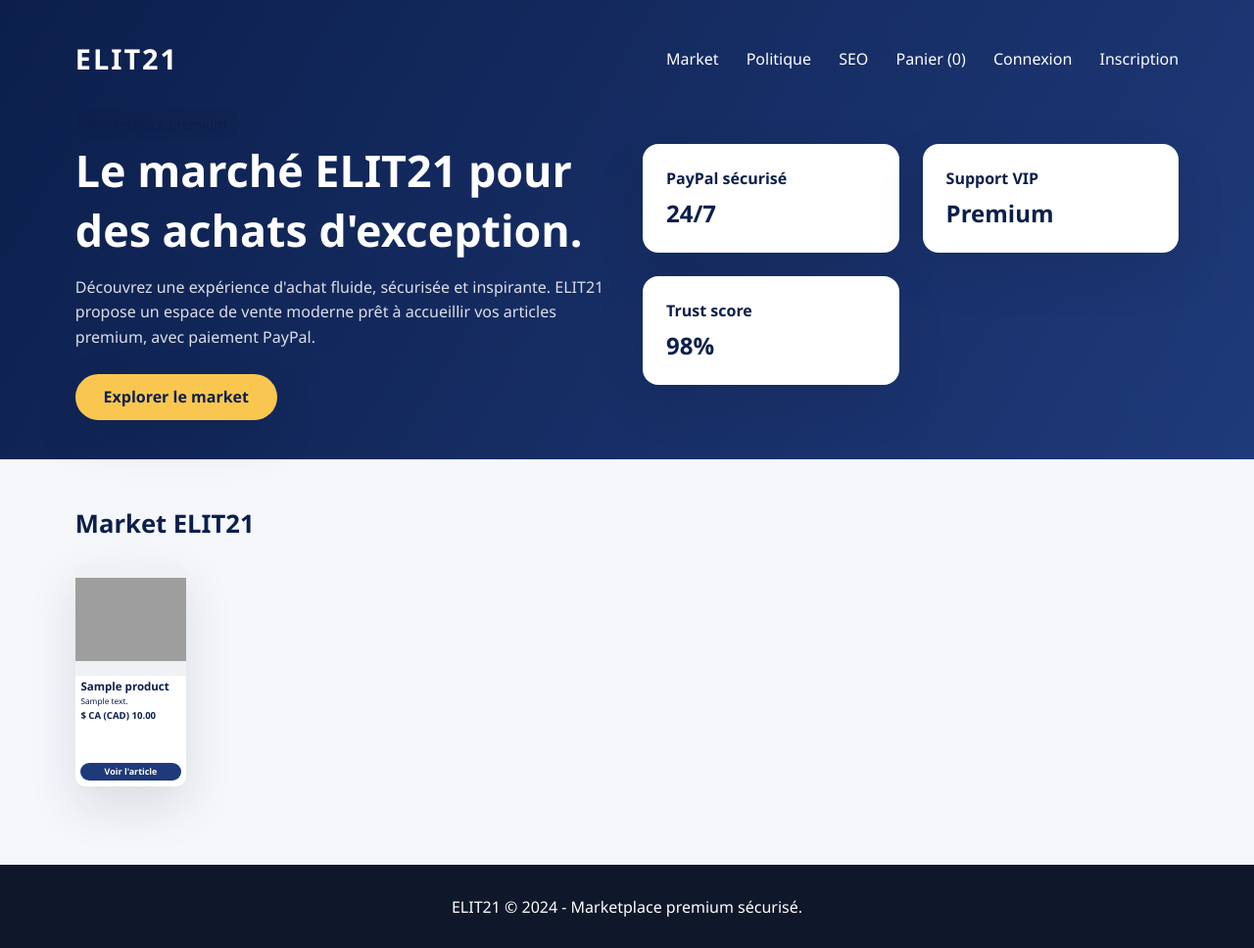
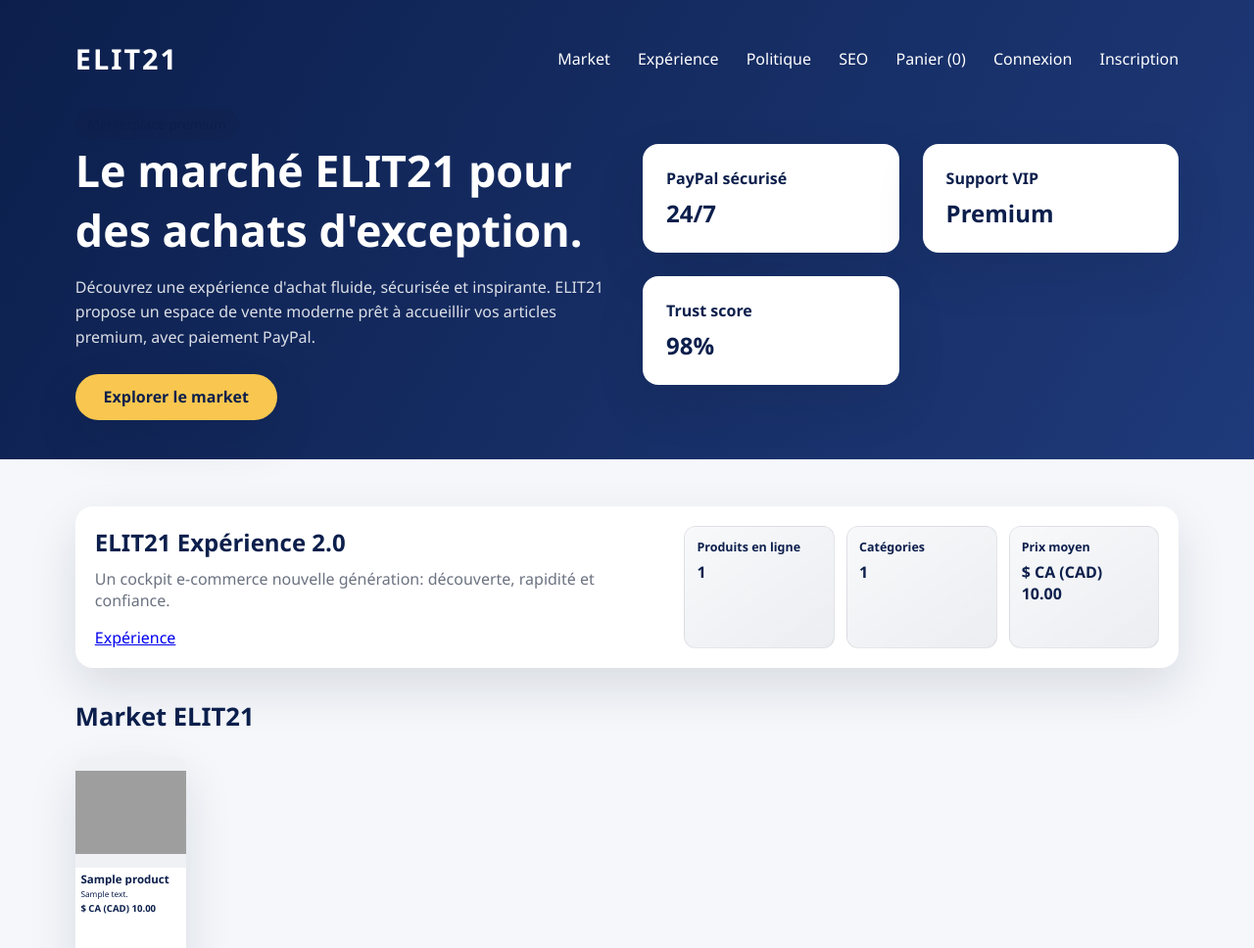
Before and after one commit to jeffreyalthot/OFMA, a Flask app: page / in a window 1280 px wide. Shown: the top 968 px of the page at 98% size. Run offline with Flask 3, Linux system fonts and the light colour scheme; data comes from the database, SQL or seed files in the repository; tables that the repository leaves empty hold one stand-in row (values such as "Sample post"); grey boxes are pictures that could not be loaded.

Commit message:
feat: launch ELIT21 experience 2.0 dashboard

```diff
--- a/elit21/assets/styles.css
+++ b/elit21/assets/styles.css
@@ -536,3 +536,171 @@ footer {
     grid-template-columns: 1fr;
   }
 }
+
+.experience-teaser {
+  display: grid;
+  grid-template-columns: minmax(0, 1.2fr) minmax(0, 1fr);
+  gap: 1.25rem;
+  margin-bottom: 2rem;
+  background: var(--surface);
+  border-radius: 18px;
+  box-shadow: var(--shadow);
+  padding: 1.25rem;
+}
+
+.experience-teaser p {
+  margin: 0.6rem 0 1rem;
+  color: var(--muted);
+}
+
+.teaser-metrics {
+  display: grid;
+  grid-template-columns: repeat(3, minmax(0, 1fr));
+  gap: 0.75rem;
+}
+
+.teaser-metrics article {
+  border: 1px solid rgba(15, 23, 42, 0.08);
+  border-radius: 12px;
+  padding: 0.75rem;
+  background: linear-gradient(145deg, rgba(31, 58, 122, 0.03), rgba(12, 31, 76, 0.08));
+}
+
+.teaser-metrics h4 {
+  font-size: 0.78rem;
+  margin-bottom: 0.35rem;
+}
+
+.teaser-metrics strong {
+  font-size: 1rem;
+}
+
+.experience-header {
+  margin-bottom: 1.25rem;
+}
+
+.experience-header p {
+  margin-top: 0.4rem;
+  color: var(--muted);
+}
+
+.experience-grid {
+  display: grid;
+  grid-template-columns: repeat(2, minmax(0, 1fr));
+  gap: 1rem;
+}
+
+.experience-card {
+  background: var(--surface);
+  border-radius: 16px;
+  box-shadow: var(--shadow);
+  padding: 1.1rem;
+}
+
+.metrics-grid {
+  margin-top: 0.8rem;
+  display: grid;
+  grid-template-columns: repeat(2, minmax(0, 1fr));
+  gap: 0.8rem;
+}
+
+.metrics-grid div,
+.tier-stack div,
+.category-list li {
+  border: 1px solid rgba(15, 23, 42, 0.08);
+  border-radius: 10px;
+  padding: 0.65rem;
+  display: flex;
+  justify-content: space-between;
+  align-items: center;
+  gap: 0.5rem;
+}
+
+.metrics-grid span,
+.tier-stack span {
+  color: var(--muted);
+  font-size: 0.85rem;
+}
+
+.category-list {
+  list-style: none;
+  margin-top: 0.8rem;
+  display: grid;
+  gap: 0.55rem;
+}
+
+.tier-stack {
+  margin-top: 0.8rem;
+  display: grid;
+  gap: 0.65rem;
+}
+
+.recent-products {
+  grid-column: 1 / -1;
+}
+
+.recent-grid {
+  margin-top: 0.8rem;
+  display: grid;
+  grid-template-columns: repeat(auto-fit, minmax(190px, 1fr));
+  gap: 0.8rem;
+}
+
+.recent-item {
+  border: 1px solid rgba(15, 23, 42, 0.08);
+  border-radius: 12px;
+  padding: 0.65rem;
+  display: flex;
+  flex-direction: column;
+  gap: 0.5rem;
+}
+
+.recent-item img {
+  width: 100%;
+  height: 110px;
+  object-fit: contain;
+  border-radius: 8px;
+  background: rgba(148, 163, 184, 0.15);
+}
+
+.recent-item h4 {
+  font-size: 0.9rem;
+}
+
+.recent-item p {
+  font-size: 0.78rem;
+  color: var(--muted);
+  line-height: 1.4;
+}
+
+.recent-foot {
+  display: flex;
+  justify-content: space-between;
+  align-items: center;
+  margin-top: auto;
+  gap: 0.5rem;
+}
+
+.recent-foot a {
+  color: var(--secondary);
+  font-weight: 600;
+  text-decoration: none;
+}
+
+.empty-state {
+  background: var(--surface);
+  padding: 1rem;
+  border-radius: 12px;
+  border: 1px dashed rgba(31, 58, 122, 0.4);
+}
+
+@media (max-width: 900px) {
+  .experience-teaser,
+  .experience-grid {
+    grid-template-columns: 1fr;
+  }
+
+  .teaser-metrics {
+    grid-template-columns: 1fr;
+  }
+}
--- a/elit21/i18n.py
+++ b/elit21/i18n.py
@@ -9,6 +9,20 @@ SUPPORTED_LANGUAGES = {
 }
 
 COMMON_EXTRA = {
+    "nav_experience": "Experience",
+    "experience_title": "ELIT21 Experience 2.0",
+    "experience_intro": "A next-generation commerce cockpit blending discovery, speed, and confidence.",
+    "experience_live_metrics": "Live market metrics",
+    "experience_total_products": "Products online",
+    "experience_total_categories": "Categories",
+    "experience_avg_price": "Average price",
+    "experience_catalog_health": "Catalog health",
+    "experience_top_categories": "Top categories",
+    "experience_price_architecture": "Price architecture",
+    "experience_catalog_momentum": "Catalog momentum",
+    "experience_recent_products": "Latest arrivals",
+    "experience_open_product": "Open product",
+    "experience_empty": "No active products yet. Add products in admin to unlock the experience dashboard.",
     "stock_label": "Stock",
     "color": "Color",
     "size": "Size",
@@ -108,6 +122,7 @@ COMMON_EXTRA = {
 TRANSLATIONS = {
     "fr": {
         "nav_market": "Market",
+        "nav_experience": "Expérience",
         "nav_policy": "Politique",
         "nav_seo": "SEO",
         "nav_cart": "Panier",
@@ -127,6 +142,19 @@ TRANSLATIONS = {
         "go_checkout": "Procéder au checkout",
         "empty_cart": "Votre panier est vide.",
         "market_title": "Market",
+        "experience_title": "ELIT21 Expérience 2.0",
+        "experience_intro": "Un cockpit e-commerce nouvelle génération: découverte, rapidité et confiance.",
+        "experience_live_metrics": "Indicateurs marché en direct",
+        "experience_total_products": "Produits en ligne",
+        "experience_total_categories": "Catégories",
+        "experience_avg_price": "Prix moyen",
+        "experience_catalog_health": "Santé du catalogue",
+        "experience_top_categories": "Catégories dominantes",
+        "experience_price_architecture": "Architecture de prix",
+        "experience_catalog_momentum": "Dynamique du catalogue",
+        "experience_recent_products": "Dernières nouveautés",
+        "experience_open_product": "Voir le produit",
+        "experience_empty": "Aucun produit actif pour le moment. Ajoutez des produits dans l'admin pour activer ce tableau de bord.",
         "view_item": "Voir l'article",
         "no_items": "Aucun article disponible pour le moment. Revenez bientôt !",
         "explore_market": "Explorer le market",
--- a/elit21/templates/base.html
+++ b/elit21/templates/base.html
@@ -22,6 +22,7 @@
       <div class="logo" id="site-name-logo">{{ site_settings["site_name"] }}</div>
       <div>
         <a href="{{ url_for('index') }}">{{ tr("nav_market") }}</a>
+        <a href="{{ url_for('experience') }}">{{ tr("nav_experience") }}</a>
         <a href="{{ url_for('policy') }}">{{ tr("nav_policy") }}</a>
         <a href="{{ url_for('seo_page') }}">{{ tr("nav_seo") }}</a>
         <a href="{{ url_for('cart') }}">{{ tr("nav_cart") }} ({{ cart_count }})</a>
--- a/elit21/templates/index.html
+++ b/elit21/templates/index.html
@@ -30,6 +30,28 @@
 {% endblock %}
 
 {% block content %}
+<section class="experience-teaser">
+  <div>
+    <h2>{{ tr("experience_title") }}</h2>
+    <p>{{ tr("experience_intro") }}</p>
+    <a class="view-item-button" href="{{ url_for('experience') }}">{{ tr("nav_experience") }}</a>
+  </div>
+  <div class="teaser-metrics">
+    <article>
+      <h4>{{ tr("experience_total_products") }}</h4>
+      <strong>{{ snapshot.total_products }}</strong>
+    </article>
+    <article>
+      <h4>{{ tr("experience_total_categories") }}</h4>
+      <strong>{{ snapshot.total_categories }}</strong>
+    </article>
+    <article>
+      <h4>{{ tr("experience_avg_price") }}</h4>
+      <strong>{{ format_money(snapshot.avg_price) }}</strong>
+    </article>
+  </div>
+</section>
+
 <h2 id="market" class="section-title">{{ tr("market_title") }} {{ site_settings["site_name"] }}</h2>
 {% if products %}
   <div class="market-grid">
--- a/elit21/web/app.py
+++ b/elit21/web/app.py
@@ -514,6 +514,59 @@ def create_app():
         conn.close()
         return products
 
+    def build_experience_snapshot() -> dict[str, object]:
+        products = fetch_active_products()
+        total_products = len(products)
+        categories: dict[str, int] = {}
+        price_tiers = {"entry": 0, "core": 0, "premium": 0}
+        avg_price = Decimal("0")
+
+        if total_products:
+            avg_price = sum(Decimal(str(product["price"])) for product in products) / Decimal(total_products)
+
+        for product in products:
+            category = (product["category"] or "Unclassified").strip() or "Unclassified"
+            categories[category] = categories.get(category, 0) + 1
+            price = float(product["price"])
+            if price < 50:
+                price_tiers["entry"] += 1
+            elif price < 200:
+                price_tiers["core"] += 1
+            else:
+                price_tiers["premium"] += 1
+
+        recent_products = [
+            {
+                "id": product["id"],
+                "name": product["name"],
+                "description": product["description"],
+                "price": float(product["price"]),
+                "first_image_id": product["first_image_id"],
+            }
+            for product in products[:6]
+        ]
+
+        catalog_health = 0
+        if total_products:
+            weighted_diversity = min(len(categories) * 15, 60)
+            weighted_premium_mix = min(price_tiers["premium"] * 8, 20)
+            weighted_core_mix = min(price_tiers["core"] * 3, 20)
+            catalog_health = min(weighted_diversity + weighted_premium_mix + weighted_core_mix, 100)
+
+        return {
+            "total_products": total_products,
+            "total_categories": len(categories),
+            "avg_price": float(avg_price.quantize(Decimal("0.01"), rounding=ROUND_HALF_UP)),
+            "catalog_health": catalog_health,
+            "top_categories": sorted(
+                [{"name": name, "count": count} for name, count in categories.items()],
+                key=lambda item: item["count"],
+                reverse=True,
+            )[:5],
+            "price_tiers": price_tiers,
+            "recent_products": recent_products,
+        }
+
     @app.context_processor
     def inject_cart_metrics():
         settings = get_site_settings_payload()
@@ -607,12 +660,18 @@ def create_app():
         ]
         return jsonify(payload)
 
+    @app.route("/api/experience")
+    def api_experience():
+        return jsonify(build_experience_snapshot())
+
     @app.route("/")
     def index():
         products = fetch_active_products()
+        snapshot = build_experience_snapshot()
         return render_template(
             "index.html",
             products=products,
+            snapshot=snapshot,
             paypal_client_id=get_paypal_settings()["client_id"],
             paypal_env=get_paypal_settings()["env"],
             site_settings=get_site_settings_payload(),
@@ -625,6 +684,11 @@ def create_app():
     @app.route("/seo")
     def seo_page():
         return render_template("seo.html")
+
+    @app.route("/experience")
+    def experience():
+        snapshot = build_experience_snapshot()
+        return render_template("experience.html", snapshot=snapshot)
 
     @app.route("/product/<int:product_id>")
     def product_detail(product_id: int):
```
Also changed, not shown: elit21/templates/experience.html (added, +73 -0 lines).
